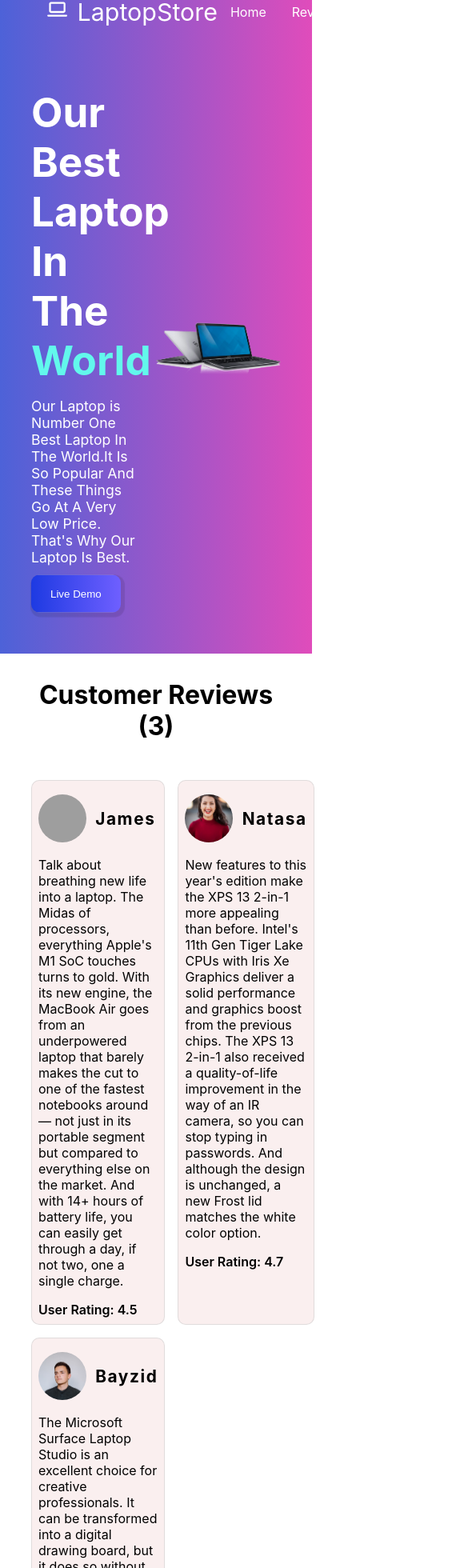
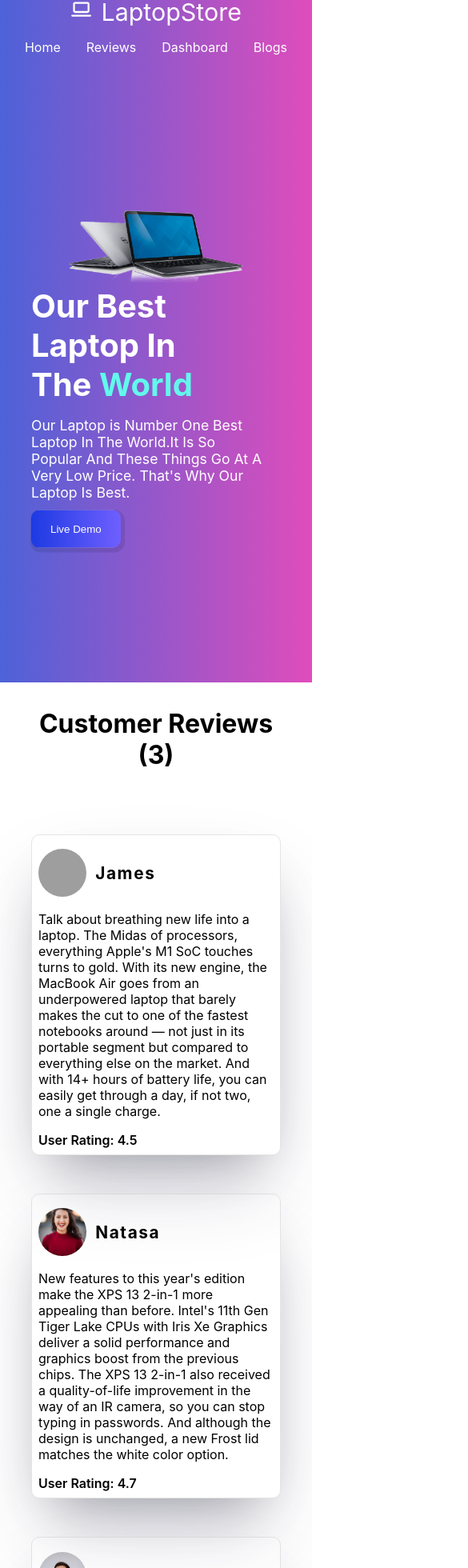
Before and after one commit to Md-Ataur-Rahman/LaptopStore, a React (Create React App) app: page / in a window 390 px wide. Shown: the part 27-1987 px from the top of the page at 80% size, 585 px wide, since content can reach past the window. Built offline with nearby package versions, Linux system fonts and the light colour scheme; grey boxes are pictures that could not be loaded.

Commit message:
added responsive

```diff
--- a/src/Components/DashBoard/DashBoard.css
+++ b/src/Components/DashBoard/DashBoard.css
@@ -15,3 +15,9 @@ h3 {
   text-align: center;
   padding: 1rem 0;
 }
+
+@media only screen and (max-width: 1024px) {
+  .inner-dashboard-section {
+    grid-template-columns: repeat(1, 1fr);
+  }
+}
--- a/src/Components/Header/Header.css
+++ b/src/Components/Header/Header.css
@@ -13,3 +13,12 @@ header {
   align-items: center;
   justify-content: space-between;
 }
+
+@media only screen and (max-width: 600px) {
+  .inner-header {
+    flex-direction: column;
+  }
+  nav {
+    margin-top: 1rem;
+  }
+}
--- a/src/Components/Home/Home.css
+++ b/src/Components/Home/Home.css
@@ -7,6 +7,11 @@
     rgb(77, 98, 216),
     rgba(221, 60, 181, 0.918)
   );
+}
+.divider {
+  display: flex;
+  align-items: center;
+  justify-content: center;
 }
 .inner-hero-section {
   width: 100%;
@@ -65,6 +70,19 @@
   text-align: center;
   margin: 1rem auto;
 }
+
+.customer_heading {
+  text-align: center;
+  padding: 2rem 0;
+}
+
+.inner-customer-reviews-section {
+  display: grid;
+  grid-template-columns: repeat(2, 1fr);
+  gap: 1rem;
+  padding: 1rem 0;
+}
+
 .reviews-btn {
   background-color: rgb(56, 196, 79);
   color: white;
@@ -78,14 +96,26 @@
   cursor: pointer;
 }
 
-.customer_heading {
-  text-align: center;
-  padding: 2rem 0;
+@media only screen and (max-width: 800px) {
+  .divider {
+    flex-direction: column;
+  }
+  .hero-text-section {
+    width: 100%;
+    order: 2;
+  }
+  .hero-img-section {
+    width: 70%;
+    order: 1;
+  }
 }
 
-.inner-customer-reviews-section {
-  display: grid;
-  grid-template-columns: repeat(2, 1fr);
-  gap: 1rem;
-  padding: 1rem 0;
+@media only screen and (max-width: 600px) {
+  .hero_title {
+    font-size: 2.5rem;
+  }
+
+  .inner-customer-reviews-section {
+    grid-template-columns: repeat(1, 1fr);
+  }
 }
--- a/src/Components/Review/Review.css
+++ b/src/Components/Review/Review.css
@@ -1,5 +1,4 @@
 .review-body {
-  background-color: rgb(250, 239, 239);
   border: 1px solid rgba(202, 202, 202, 0.5);
   padding: 0.5rem;
   border-radius: 10px;
@@ -7,6 +6,10 @@
   -moz-border-radius: 10px;
   -ms-border-radius: 10px;
   -o-border-radius: 10px;
+  box-shadow: rgba(255, 255, 255, 0.1) 0px 1px 1px 0px inset,
+    rgba(50, 50, 93, 0.25) 0px 50px 100px -20px,
+    rgba(0, 0, 0, 0.3) 0px 30px 60px -30px;
+  margin-top: 2rem;
 }
 
 .review-header {
--- a/src/Components/Reviews/Reviews.css
+++ b/src/Components/Reviews/Reviews.css
@@ -7,3 +7,9 @@
   grid-template-columns: repeat(2, 1fr);
   gap: 1rem;
 }
+
+@media only screen and (max-width: 600px) {
+  .inner-reviews-section {
+    grid-template-columns: repeat(1, 1fr);
+  }
+}
--- a/src/style.css
+++ b/src/style.css
@@ -13,9 +13,3 @@ img {
   height: 100%;
   background: transparent;
 }
-
-.divider {
-  display: flex;
-  align-items: center;
-  justify-content: center;
-}
```
